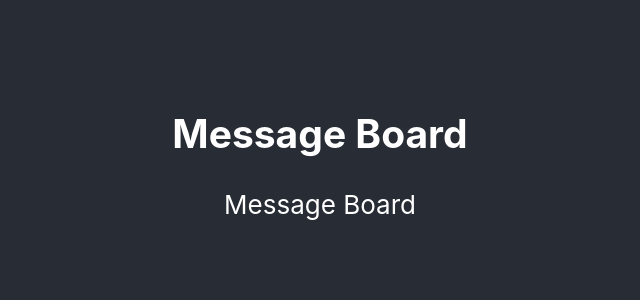
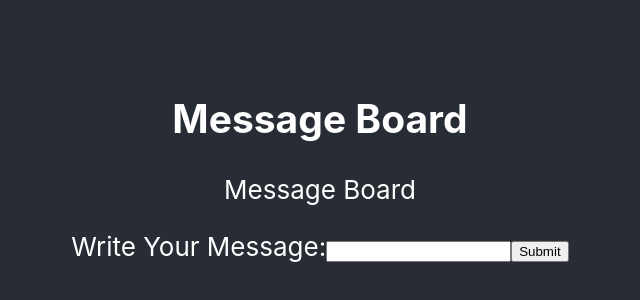
Before and after one commit to thrillstone/decode-student, a React (Create React App) app: page / in a window 1280 px wide. Shown: the part 238-538 px from the top of the page, without its empty margins (320-960 px from the left). Built offline with nearby package versions, Linux system fonts and the light colour scheme.

Commit message:
main in place, not yet working as intended

```diff
--- a/src/App.js
+++ b/src/App.js
@@ -1,12 +1,12 @@
 import './App.css';
-import DisplayMessage from './components/messageBoard/displayMessage.component';
+import Chat from './components/chatContainer.component';
 
 
 function App() {
   return (
     <div className="App">
       <header className="App-header">
-        <DisplayMessage />
+        <Chat />
       </header>
     </div>
   );
--- /dev/null
+++ b/src/components/chatContainer.component.jsx
@@ -0,0 +1,21 @@
+import { useState } from "react";
+import DisplayChat from "./messageBoard/displayChat.component";
+import WriteChat from "./messageBoard/writeChat.component";
+
+const Chat = () => {
+  const [message, setMessage] = useState("");
+
+  const collectMessage = (userMessageInput) => {
+    setMessage(userMessageInput);
+    console.log("collectedMessage", message);
+  };
+
+  return (
+    <section className="chat">
+      <DisplayChat collectMessage={collectMessage}/>
+      <WriteChat collectMessage={collectMessage} />
+    </section>
+  );
+};
+
+export default Chat;
--- /dev/null
+++ b/src/components/messageBoard/displayChat.component.jsx
@@ -0,0 +1,21 @@
+import { useEffect } from "react";
+
+const DisplayChat = () => {
+  const messages = ["Message Board"];
+  const updateMessagesArray = (message) => {
+    messages.push(message);
+  };
+
+  useEffect(() => {
+    updateMessagesArray();
+  }, messages);
+
+  return (
+    <section className="messagesWrapper">
+      <h2>Message Board</h2>
+      <p>{messages}</p>
+    </section>
+  );
+};
+
+export default DisplayChat;
--- a/src/components/messageBoard/displayMessage.component.jsx
+++ /dev/null
@@ -1,16 +0,0 @@
-
-
-const DisplayMessage = () => {
-    const messages = ['Message Board']
-
-    console.log('Display message function')
-
-    return(
-        <section className="messagesWrapper">
-            <h2>Message Board</h2>
-            <p>{messages}</p>
-        </section>
-    )
-}
-
-export default DisplayMessage;
--- /dev/null
+++ b/src/components/messageBoard/writeChat.component.jsx
@@ -0,0 +1,19 @@
+const WriteChat = ({ getUserInput }) => {
+  const handleSubmit = (e) => {
+    e.preventDefault();
+    const userMessageInput = e.target.value;
+    console.log("input:", userMessageInput);
+  };
+
+  return (
+    <form className="writeMessageWrapper">
+      <label>
+        Write Your Message:
+        <input type="text" onInput={handleSubmit}></input>
+      </label>
+      <button type="submit">Submit</button>
+    </form>
+  );
+};
+
+export default WriteChat;
```
Also changed, not shown: src/components/messageBoard/writeMessage.component.jsx (deleted).
